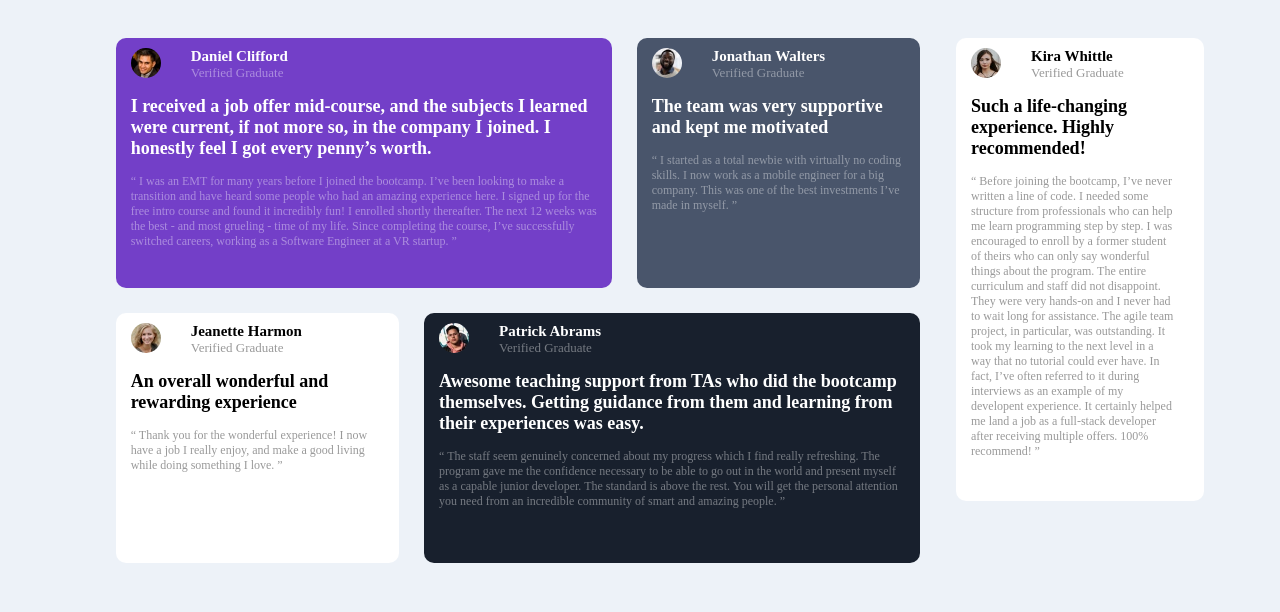
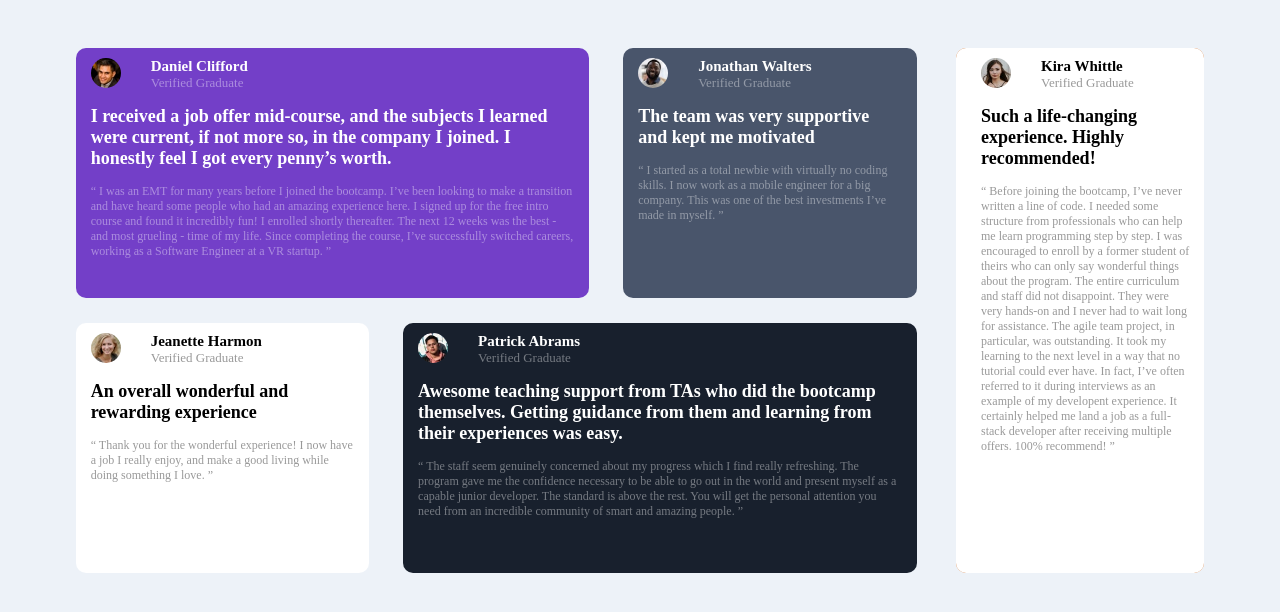
Before and after one commit to saheedibrahim/testimonials-flex-section-main, a plain HTML site: page gridview.html in a window 1280 px wide. Drawn offline with Linux system fonts and the light colour scheme.

Commit message:
ammendment of gridview.html and gridview.css

```diff
--- a/css/gridview.css
+++ b/css/gridview.css
@@ -15,11 +15,11 @@ body {
     float: left;
     padding: 15px;
     padding-top: 0;
+    padding-bottom: 0;
     border-radius: 10px;
 }
 .inner-body{
-    margin-top: 30px;
-    margin-bottom: 30px;
+    margin-top: 40px;
 }
 img{
     float: left;
@@ -45,29 +45,41 @@ h1{
 h2{
     font-size: 18px;
 }
+.left-side{
+    padding: 0;
+}
 .left-side > div {
     height: 250px;
-    margin-left: 25px;
-    margin-bottom: 25px;
+    margin-right: 34px;
 }
 .daniel{
     background-color: #733FC8;
     color: white;
+    margin-bottom: 25px;
 }
 .jonathan{
     background-color: #49556B;
     color: white;
+    margin-bottom: 25px;
 }
 .jeanette{
     background-color: #FFFFFF;
+    margin-bottom: 0;
 }
 .patrick{
     background-color: #18202D;
     color: white;
 }
 .right-side{
+    background-color: chocolate;
+
+    padding: 0;
+}
+.kira{
     background-color: #FFFFFF;
-    padding-left: 0px;
+    height: 525px;
+    padding-left: 25px;
+    margin-left: 0;
 }
 .col-1{width: 8.33%;}
 .col-2{width: 16.66%;}
```
